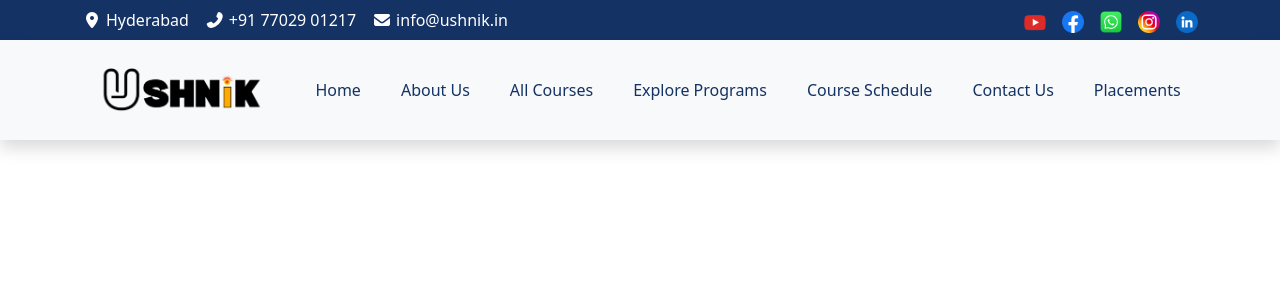
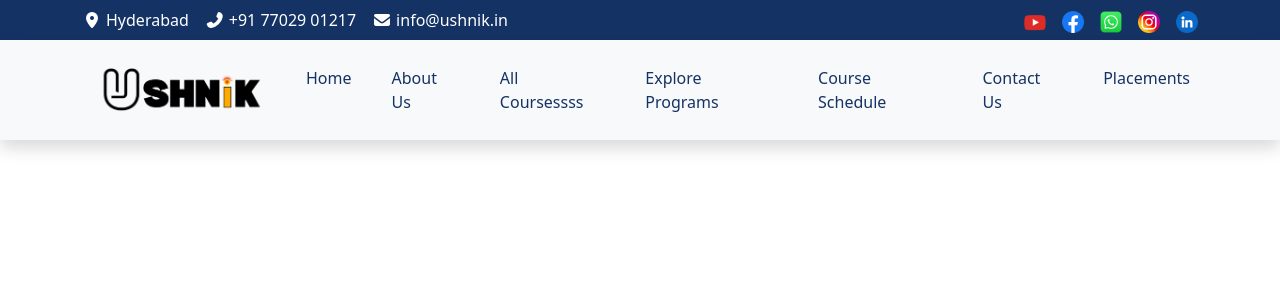
Before and after one commit to ushniktlp/ushnik-react-app, a React (Create React App) app: page /placements in a window 1280 px wide. Shown: the top 300 px of the page. Built offline with nearby package versions, Linux system fonts and the light colour scheme.

Commit message:
Update MainHeader.jsx

```diff
--- a/src/components/MainHeader.jsx
+++ b/src/components/MainHeader.jsx
@@ -4,7 +4,7 @@ import UshnikLogo from "../images/Ushnik Logo Header.png";
 const navLinks = [
   { label: "Home", path: "/" },
   { label: "About Us", path: "/about" },
-  { label: "All Courses", path: "/allcourses" },
+  { label: "All Coursessss", path: "/allcourses" },
   { label: "Explore Programs", path: "/programs" },
   { label: "Course Schedule", path: "/schedule" },
   { label: "Contact Us", path: "/contact" },
```
